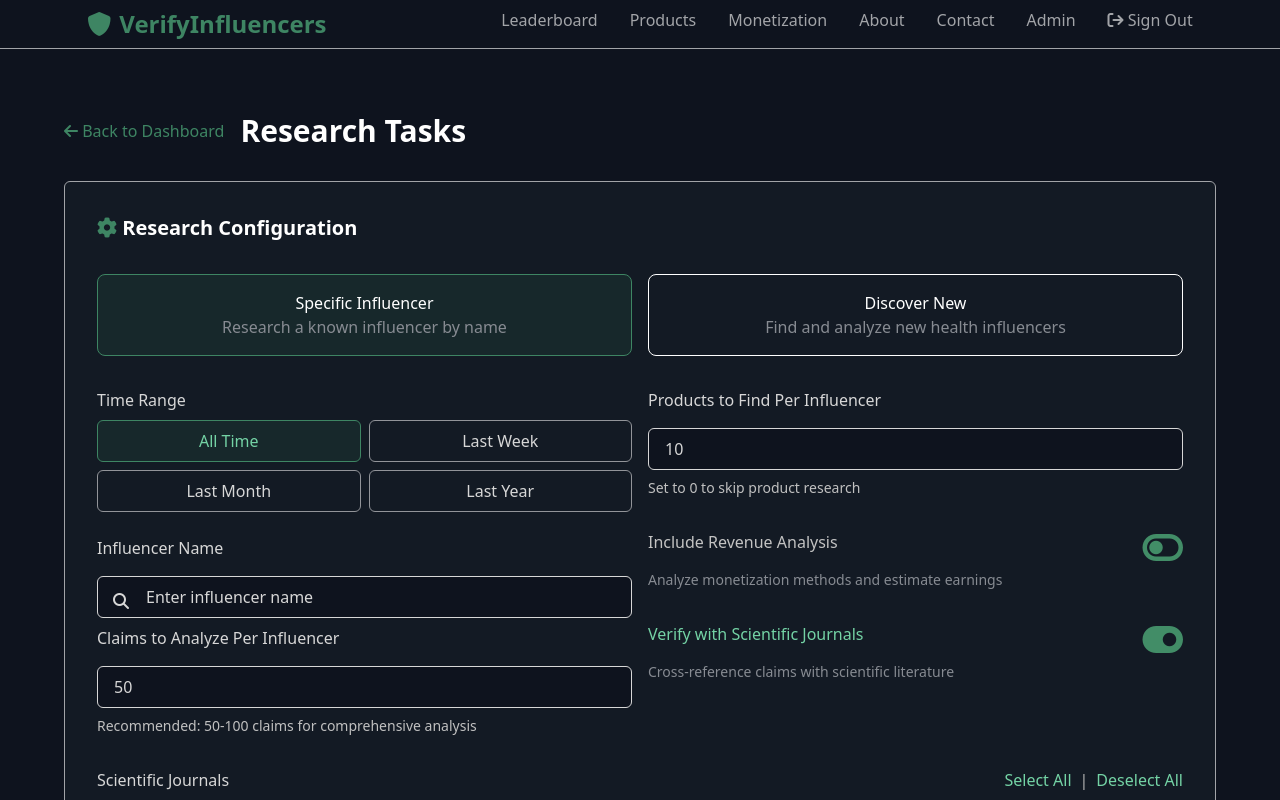
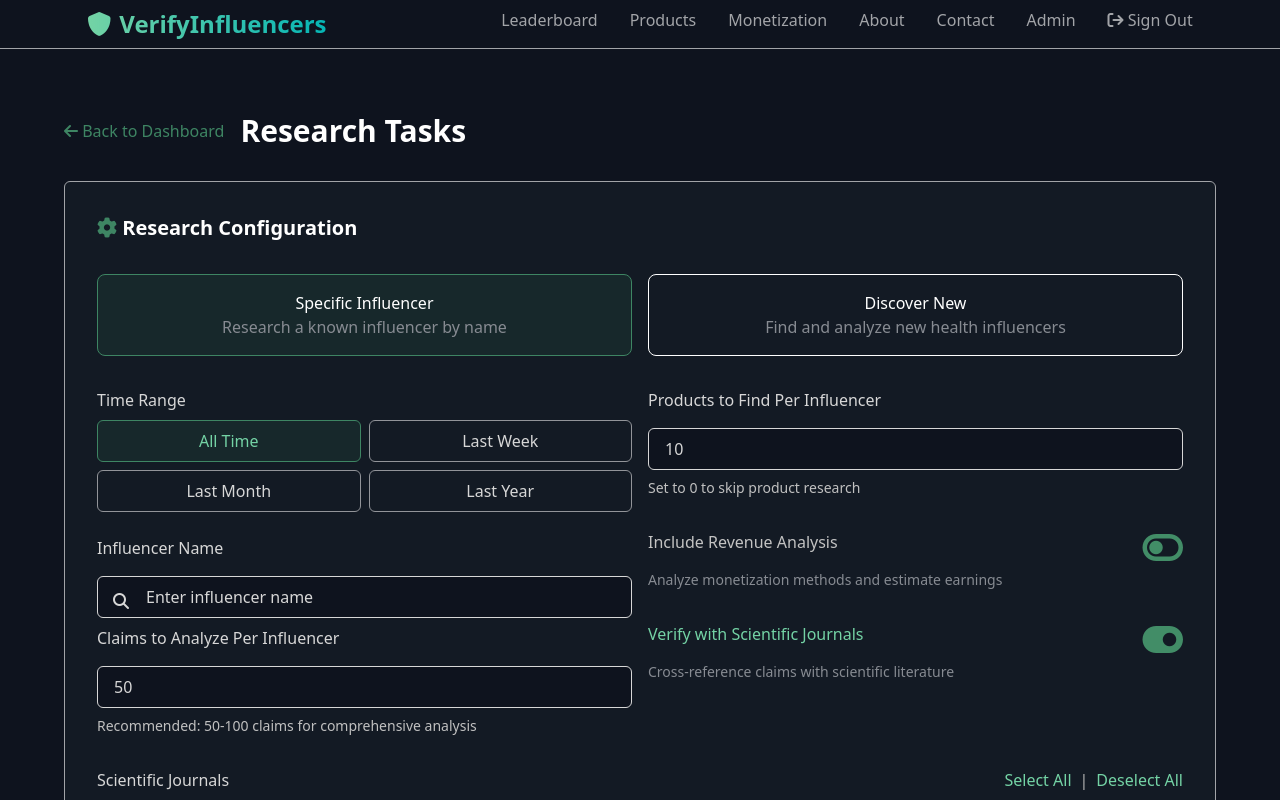
Before and after one commit to tawanda-profuse/verify-influencers, a React (Vite) app in the folder client/: page / in a window 1280 px wide. Shown: the top 800 px of the page. Built offline with nearby package versions, Linux system fonts and the light colour scheme.

Commit message:
Add text gradient to Navbar text

```diff
--- a/client/src/components/Navbar.tsx
+++ b/client/src/components/Navbar.tsx
@@ -6,7 +6,7 @@
 
   return (
     <div className='flex justify-between md:justify-around bg-[#0E131E] py-[0.5rem] px-[1rem] md:px-0 flex-wrap border-b-1 border-b-[#A2A4A8]'>
-      <Link to="/" className='flex items-center gap-[0.5rem] text-[#3E8563] text-2xl font-bold textShadow'>
+      <Link to="/" className='flex items-center gap-[0.5rem] gradient-text text-2xl font-bold textShadow'>
         <i className='fas fa-shield'></i>
         VerifyInfluencers
       </Link>
--- a/client/src/index.css
+++ b/client/src/index.css
@@ -25,4 +25,10 @@
     .opaque-green-bg{
         @apply bg-[#17282B];
     }
+    .gradient-text{
+        background: linear-gradient(to right, #74d3a5, rgb(5, 181, 181));
+        background-clip: text;
+        -webkit-background-clip: text;
+        -webkit-text-fill-color: transparent;
+    }
 }
```
